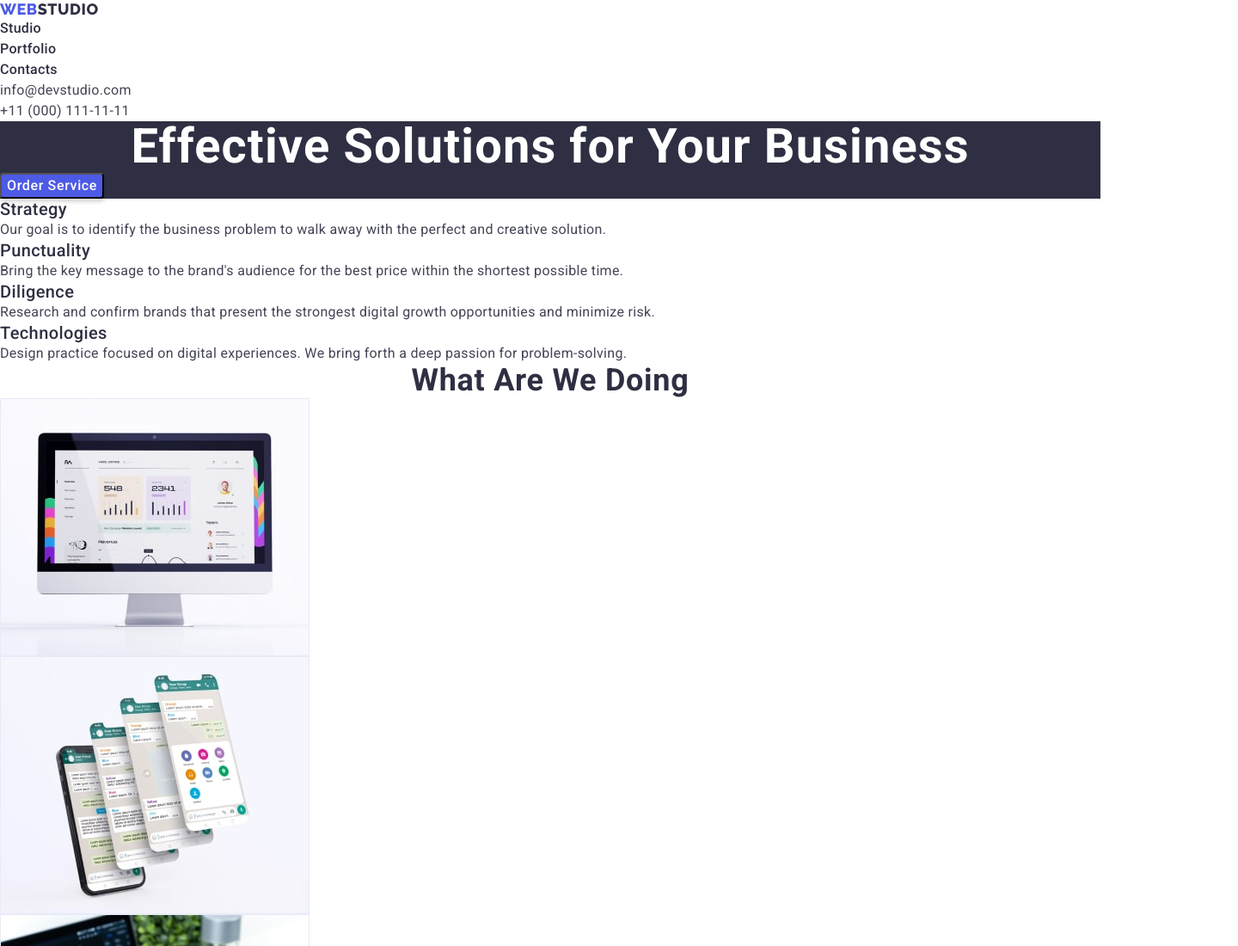
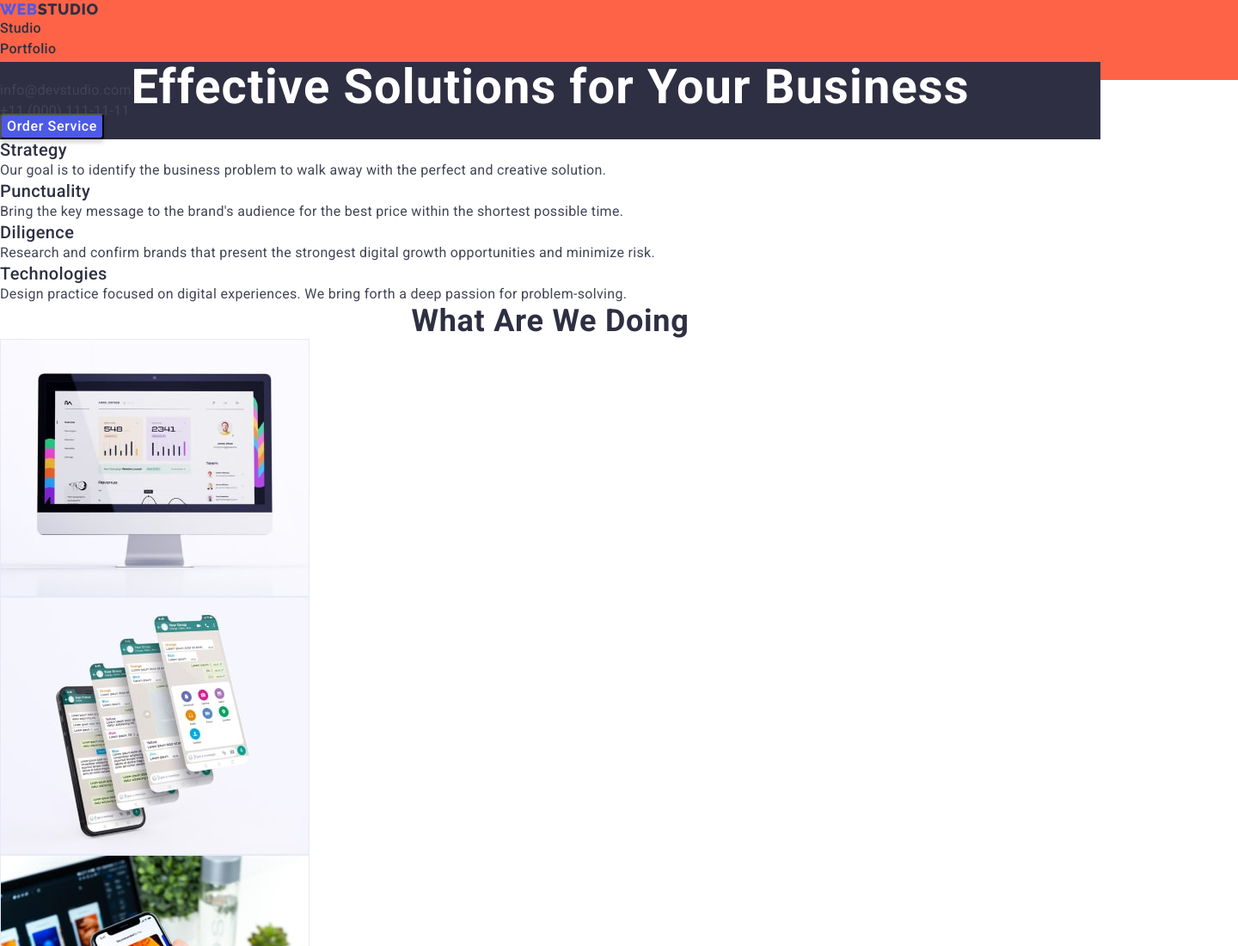
Before and after one commit to NataDent/goit-markup-hw-03, a plain HTML site: page index.html in a window 1280 px wide. Shown: the top 1100 px of the page at 86% size, 1440 px wide, since content can reach past the window. Drawn offline with nearby package versions, Linux system fonts and the light colour scheme.

Commit message:
Создала див топ-лайн.

```diff
--- a/css/styles.css
+++ b/css/styles.css
@@ -36,8 +36,7 @@ body {
   color: #434455;
 }
 .container {
-  outline-width: 3px;
-  outline-color: tomato;
+  width: 1440;
 }
 .link {
   text-decoration: none;
@@ -48,7 +47,10 @@ body {
   list-style: none;
 }
 /**------------- HEADER------------ */
-
+.top-line {
+  width: 1440px;
+  height: 72px;
+}
 .header-logo {
   color: var(--brand-color-light);
   font-family: "Raleway", sans-serif;
@@ -87,7 +89,9 @@ body {
 .button {
   cursor: pointer;
 }
-
+.header-nav.container {
+  background-color: tomato;
+}
 .address {
   font-style: normal;
 }
--- a/index.html
+++ b/index.html
@@ -21,7 +21,7 @@
     <!--Хедер-->
     <div class="container">
       <header class="header">
-        <div>
+        <div class="top-line container">
           <nav class="header-nav container">
             <a class="header-logo link" href="./index.html">
               Web<span class="half-header-logo">Studio</span></a
```
